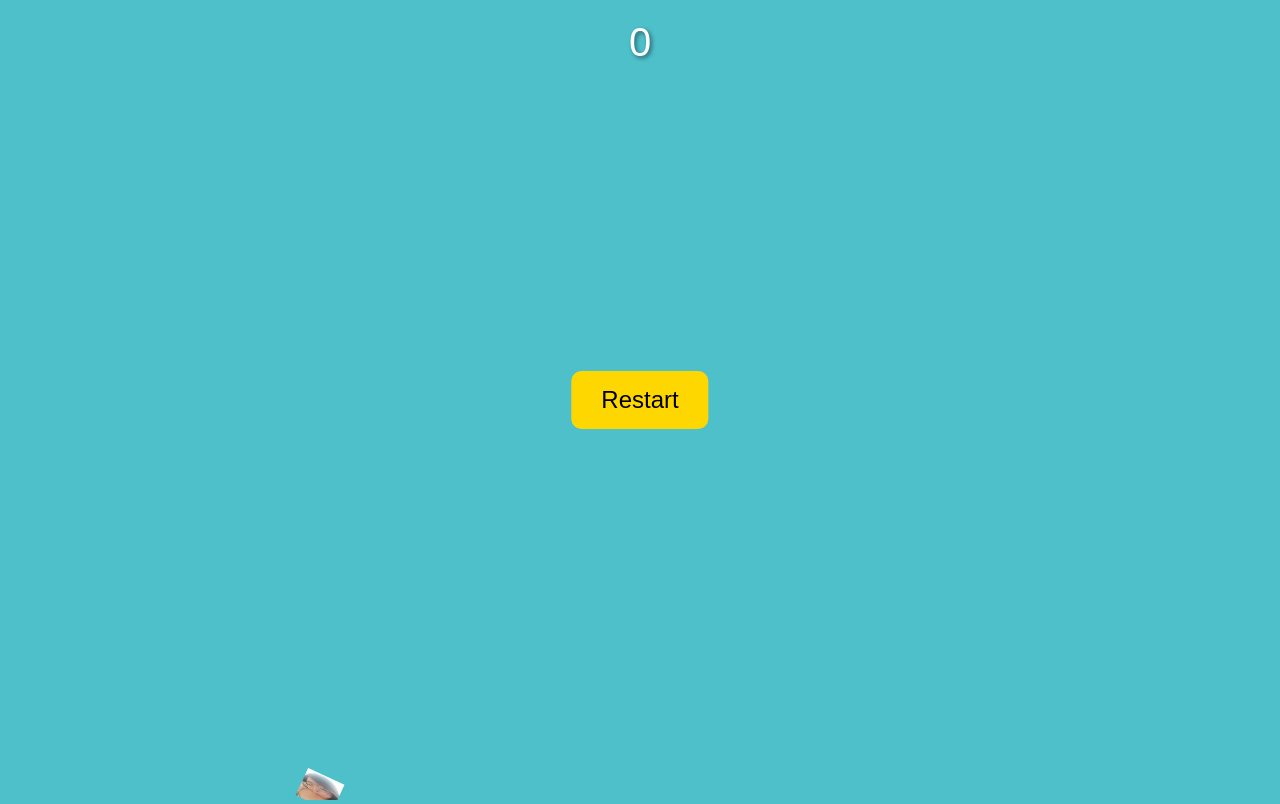
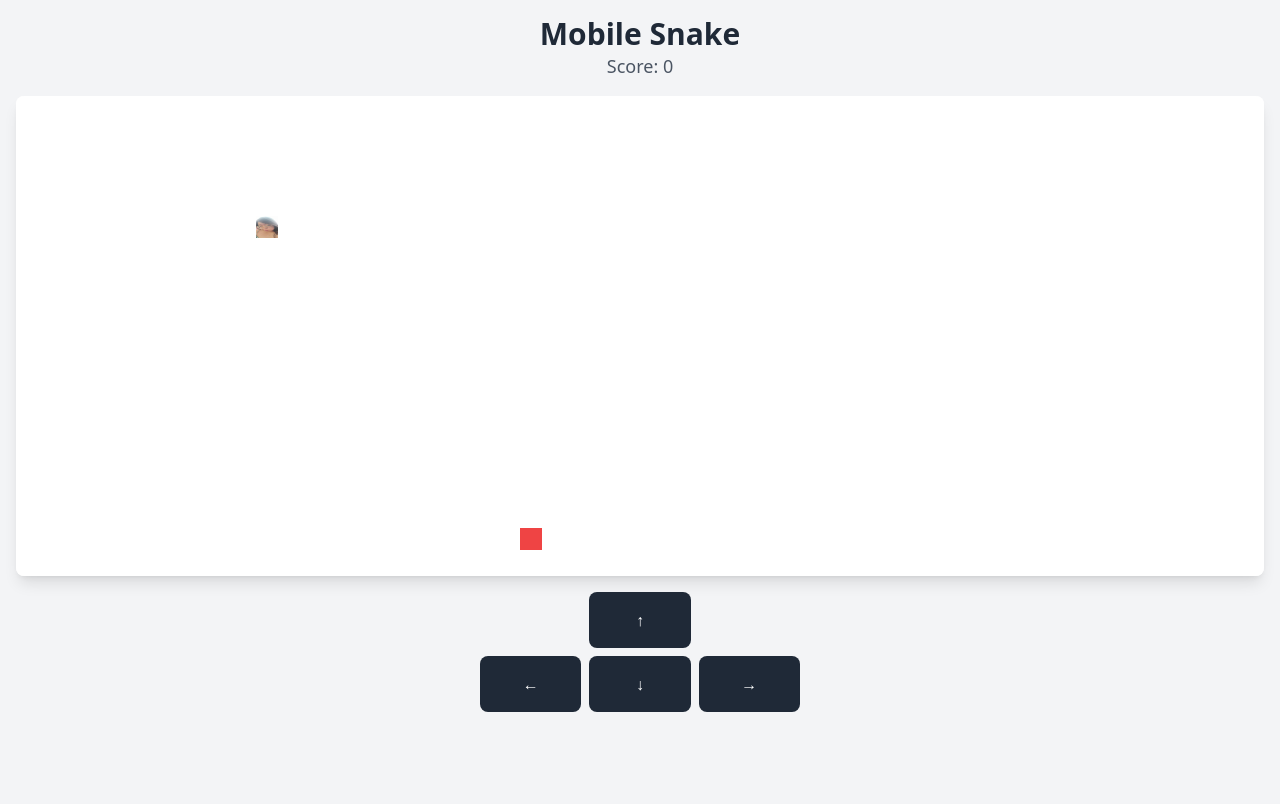
Before and after one commit to gorfet/Second, a plain HTML site: page index.html in a window 1280 px wide. Drawn offline with nearby package versions, Linux system fonts and the light colour scheme.

Commit message:
index.html

```diff
--- a/index.html
+++ b/index.html
@@ -1,226 +1,187 @@
 <!DOCTYPE html>
 <html>
 <head>
-    <meta name="viewport" content="width=device-width, initial-scale=1.0, maximum-scale=1.0, user-scalable=no">
-    <title>Flappy Bird with Image</title>
-    <style>
-        * {
-            margin: 0;
-            padding: 0;
-            touch-action: manipulation;
-        }
-        body {
-            overflow: hidden;
-            background: #4EC0CA;
-        }
-        #gameCanvas {
-            touch-action: none;
-        }
-        #score {
-            position: fixed;
-            top: 20px;
-            left: 50%;
-            transform: translateX(-50%);
-            font-size: 40px;
-            font-family: Arial;
-            color: white;
-            text-shadow: 2px 2px 4px rgba(0,0,0,0.5);
-            z-index: 100;
-        }
-        #restart {
-            position: fixed;
-            top: 50%;
-            left: 50%;
-            transform: translate(-50%, -50%);
-            padding: 15px 30px;
-            font-size: 24px;
-            background: #FFD700;
-            border: none;
-            border-radius: 10px;
-            display: none;
-            cursor: pointer;
-        }
-    </style>
+  <meta name="viewport" content="width=device-width, initial-scale=1.0">
+  <script src="https://cdn.tailwindcss.com"></script>
 </head>
-<body>
-    <div id="score">0</div>
-    <canvas id="gameCanvas"></canvas>
-    <button id="restart" onclick="startGame()">Restart</button>
+<body class="bg-gray-100 select-none">
+  <div class="container mx-auto p-4">
+    <div class="text-center mb-4">
+      <h1 class="text-3xl font-bold text-gray-800">Mobile Snake</h1>
+      <p class="text-lg text-gray-600">Score: <span id="score">0</span></p>
+    </div>
+
+    <!-- Game Canvas -->
+    <canvas id="gameCanvas"
+            class="bg-white rounded-lg shadow-lg touch-none"
+            style="width: 100%; height: 60vh"></canvas>
+
+    <!-- Touch Controls -->
+    <div class="grid grid-cols-3 gap-2 mt-4 max-w-xs mx-auto">
+      <div></div>
+      <button id="up" class="control-btn bg-gray-800 text-white p-4 rounded-lg">↑</button>
+      <div></div>
+      <button id="left" class="control-btn bg-gray-800 text-white p-4 rounded-lg">←</button>
+      <button id="down" class="control-btn bg-gray-800 text-white p-4 rounded-lg">↓</button>
+      <button id="right" class="control-btn bg-gray-800 text-white p-4 rounded-lg">→</button>
+    </div>
+  </div>
 
 <script>
 const canvas = document.getElementById('gameCanvas');
 const ctx = canvas.getContext('2d');
 let score = 0;
-let gameStarted = false;
+let gridSize;
 
-// Bird image (SVG data URL)
-const birdImg = new Image();
-birdImg.src = 'cams.jpg';
-
-// Screen size adjustment
-function resizeCanvas() {
-    canvas.width = window.innerWidth;
-    canvas.height = window.innerHeight;
-}
-window.addEventListener('resize', resizeCanvas);
-resizeCanvas();
+// Set canvas size based on screen
+const setCanvasSize = () => {
+  canvas.width = canvas.offsetWidth;
+  canvas.height = canvas.offsetHeight;
+  gridSize = Math.min(canvas.width, canvas.height) / 20; // Recalculate grid size
+};
+setCanvasSize();
+window.addEventListener('resize', setCanvasSize);
 
 // Game variables
-const bird = {
-    x: canvas.width / 4,
-    y: canvas.height / 2,
-    width: 40,
-    height: 30,
-    velocity: 0,
-    gravity: 0.5,
-    jump: -8,
-    rotation: 0
-};
+let snake = [{x: 5, y: 5}];
+let food = {x: 15, y: 15};
+let dx = 1, dy = 0;
 
-const pipes = [];
-const pipeWidth = 60;
-const pipeGap = 200;
-const pipeSpacing = 100;
-let pipeTimer = 0;
-let gameOver = false;
+// Load snake image
+const snakeImage = new Image();
+snakeImage.src = 'cams.jpg'; // Replace with your image path
 
-// Touch controls
-document.addEventListener('touchstart', handleJump);
-document.addEventListener('mousedown', handleJump);
+// Touch Controls
+document.querySelectorAll('.control-btn').forEach(btn => {
+  btn.addEventListener('touchstart', (e) => {
+    e.preventDefault();
+    handleDirection(e.target.id);
+  });
+});
 
-function handleJump() {
-    if (!gameStarted) {
-        gameStarted = true;
-        gameLoop();
-    }
-    if (!gameOver) {
-        bird.velocity = bird.jump;
-    }
+// Swipe controls
+let touchStartX = 0;
+let touchStartY = 0;
+
+canvas.addEventListener('touchstart', (e) => {
+  touchStartX = e.touches[0].clientX;
+  touchStartY = e.touches[0].clientY;
+});
+
+canvas.addEventListener('touchmove', (e) => {
+  e.preventDefault();
+  const touchEndX = e.touches[0].clientX;
+  const touchEndY = e.touches[0].clientY;
+
+  const dx = touchEndX - touchStartX;
+  const dy = touchEndY - touchStartY;
+
+  if (Math.abs(dx) > Math.abs(dy)) {
+    handleDirection(dx > 0 ? 'right' : 'left');
+  } else {
+    handleDirection(dy > 0 ? 'down' : 'up');
+  }
+});
+
+function handleDirection(direction) {
+  switch(direction) {
+    case 'up': if (dy !== 1) { dx = 0; dy = -1; } break;
+    case 'down': if (dy !== -1) { dx = 0; dy = 1; } break;
+    case 'left': if (dx !== 1) { dx = -1; dy = 0; } break;
+    case 'right': if (dx !== -1) { dx = 1; dy = 0; } break;
+  }
 }
 
-// Pipe class
-class Pipe {
-    constructor() {
-        this.x = canvas.width;
-        this.topHeight = Math.random() * (canvas.height - pipeGap - 100) + 50;
-        this.bottomY = this.topHeight + pipeGap;
-        this.scored = false;
-    }
+// Game loop
+let speed = 100;
+function gameLoop() {
+  // Move snake
+  const head = {x: snake[0].x + dx, y: snake[0].y + dy};
+  snake.unshift(head);
 
-    draw() {
-        ctx.fillStyle = '#73BF2E';
-        // Top pipe
-        ctx.fillRect(this.x, 0, pipeWidth, this.topHeight);
-        // Bottom pipe
-        ctx.fillRect(this.x, this.bottomY, pipeWidth, canvas.height - this.bottomY);
-    }
+  // Check food collision
+  if (head.x === food.x && head.y === food.y) {
+    score++;
+    document.getElementById('score').textContent = score;
+    generateFood();
+  } else {
+    snake.pop();
+  }
 
-    update() {
-        this.x -= 2;
-        this.draw();
+  // Check collisions
+  if (isCollision()) {
+    alert(`Game Over! Score: ${score}`);
+    resetGame();
+    return;
+  }
 
-        // Collision detection
-        const birdLeft = bird.x - bird.width/2;
-        const birdRight = bird.x + bird.width/2;
-        const birdTop = bird.y - bird.height/2;
-        const birdBottom = bird.y + bird.height/2;
+  // Draw
+  ctx.fillStyle = 'white';
+  ctx.fillRect(0, 0, canvas.width, canvas.height);
 
-        if (birdRight > this.x &&
-            birdLeft < this.x + pipeWidth &&
-            (birdTop < this.topHeight ||
-             birdBottom > this.bottomY)) {
-            gameOver = true;
-        }
+  // Draw snake
+  snake.forEach(segment => {
+    ctx.drawImage(snakeImage,
+      segment.x * gridSize,
+      segment.y * gridSize,
+      gridSize - 2,
+      gridSize - 2
+    );
+  });
 
-        // Score counting
-        if (!this.scored && bird.x > this.x + pipeWidth) {
-            score++;
-            document.getElementById('score').textContent = score;
-            this.scored = true;
-        }
-    }
+  // Draw food
+  ctx.fillStyle = '#EF4444';
+  ctx.fillRect(
+    food.x * gridSize,
+    food.y * gridSize,
+    gridSize - 2,
+    gridSize - 2
+  );
+
+  setTimeout(gameLoop, speed);
 }
 
-function createPipes() {
-    pipeTimer++;
-    if (pipeTimer > pipeSpacing) {
-        pipes.push(new Pipe());
-        pipeTimer = 0;
-    }
+function isCollision() {
+  const head = snake[0];
+  return (
+    head.x < 0 ||
+    head.x >= canvas.width / gridSize ||
+    head.y < 0 ||
+    head.y >= canvas.height / gridSize ||
+    snake.slice(1).some(segment => segment.x === head.x && segment.y === head.y)
+  );
 }
 
-function updateGame() {
-    // Bird physics
-    bird.velocity += bird.gravity;
-    bird.y += bird.velocity;
-
-    // Rotation based on velocity
-    bird.rotation = Math.max(-25, Math.min(25, bird.velocity * 3));
-
-    // Boundary check
-    if (bird.y + bird.height/2 > canvas.height || bird.y - bird.height/2 < 0) {
-        gameOver = true;
-    }
-
-    // Update pipes
-    createPipes();
-    pipes.forEach((pipe, index) => {
-        pipe.update();
-        if (pipe.x + pipeWidth < 0) {
-            pipes.splice(index, 1);
-        }
-    });
+function generateFood() {
+  food = {
+    x: Math.floor(Math.random() * (canvas.width / gridSize)),
+    y: Math.floor(Math.random() * (canvas.height / gridSize))
+  };
 }
 
-function drawBird() {
-    ctx.save();
-    ctx.translate(bird.x, bird.y);
-    ctx.rotate(bird.rotation * Math.PI / 180);
-    ctx.drawImage(birdImg, -bird.width/2, -bird.height/2, bird.width, bird.height);
-    ctx.restore();
+function resetGame() {
+  snake = [{x: 5, y: 5}];
+  dx = 1;
+  dy = 0;
+  score = 0;
+  document.getElementById('score').textContent = score;
+  generateFood();
+  gameLoop();
 }
 
-function draw() {
-    // Clear canvas
-    ctx.fillStyle = '#4EC0CA';
-    ctx.fillRect(0, 0, canvas.width, canvas.height);
+// Start game
+generateFood();
+gameLoop();
+</script>
 
-    drawBird();
-    pipes.forEach(pipe => pipe.draw());
+<style>
+.control-btn {
+  touch-action: manipulation;
+  user-select: none;
 }
-
-function gameLoop() {
-    if (gameOver) {
-        document.getElementById('restart').style.display = 'block';
-        return;
-    }
-
-    updateGame();
-    draw();
-    requestAnimationFrame(gameLoop);
+#gameCanvas {
+  touch-action: none;
 }
-
-function startGame() {
-    // Reset game state
-    bird.y = canvas.height / 2;
-    bird.velocity = 0;
-    bird.rotation = 0;
-    pipes.length = 0;
-    score = 0;
-    pipeTimer = 0;
-    gameOver = false;
-    gameStarted = false;
-    document.getElementById('score').textContent = '0';
-    document.getElementById('restart').style.display = 'none';
-
-    if (!gameStarted) {
-        gameStarted = true;
-        gameLoop();
-    }
-}
-
-// Initial game start
-startGame();
-</script>
+</style>
 </body>
 </html>
```
